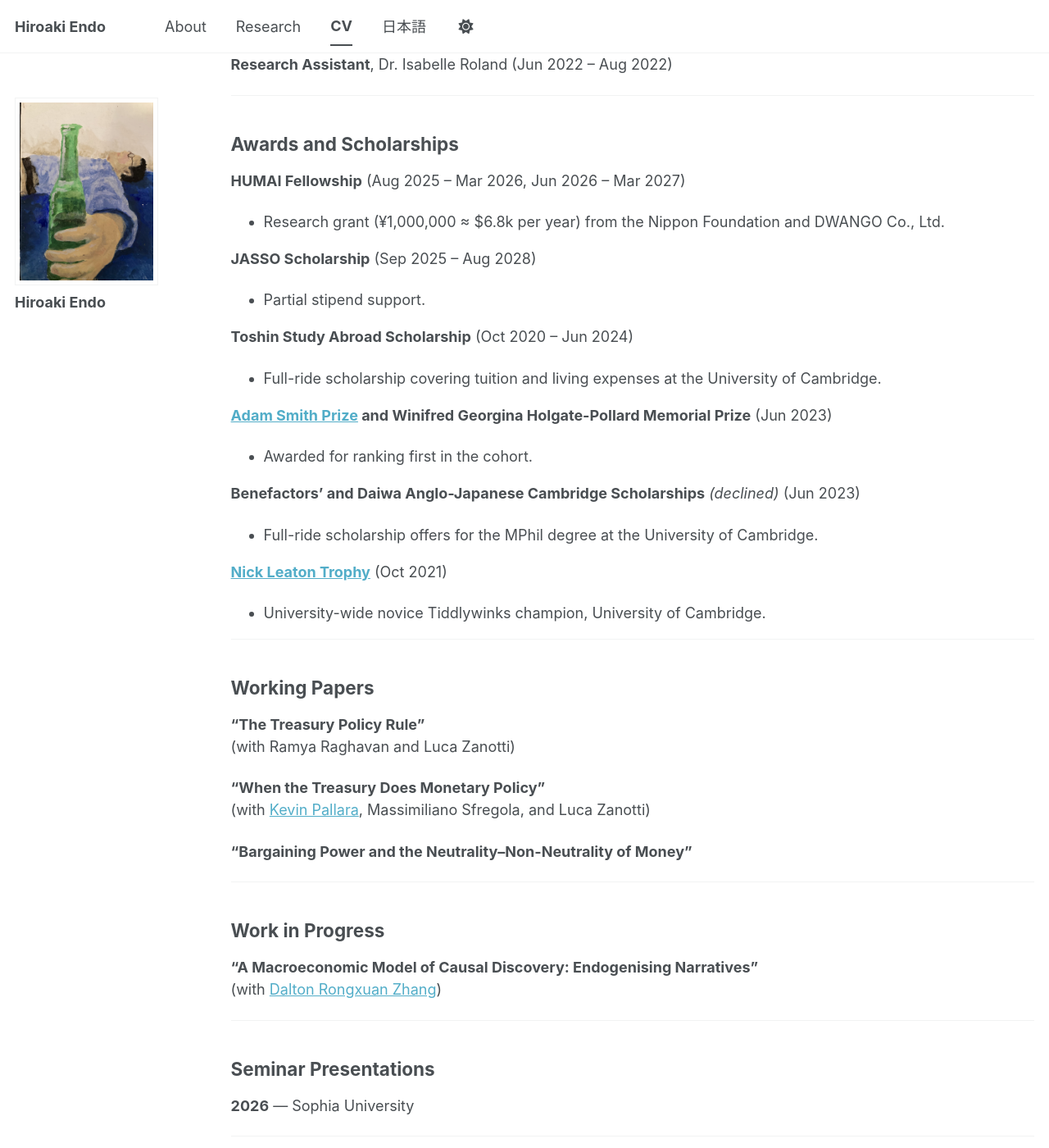
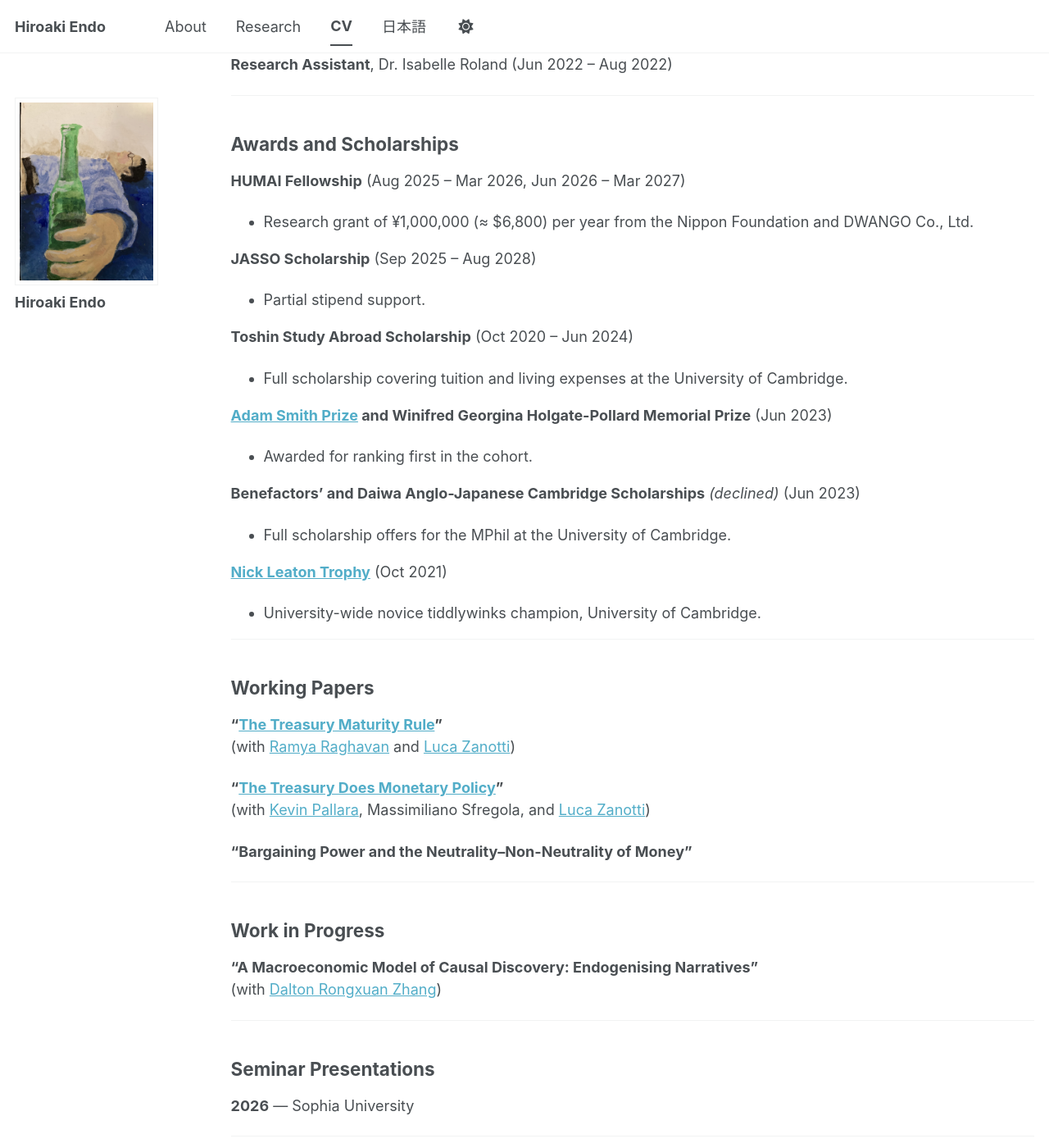
Before and after one commit to hiroendo1014/hiroendo1014.github.io, a Jekyll site: the page built from _pages/cv.md, in a window 1280 px wide and 1400 px high, scrolled down 928 px. Shown: the whole window at 82% size. Built offline with Jekyll 4.4.1, drawn with Linux system fonts in a browser that asks for light colours; a script bundle is joined from its source files by our own code; library files that are not in the unit come from our copies; some of the changed text lies outside the part shown.

Commit message:
Polish English and formatting on About, Research, CV, and Japanese pages
- Fix "Casual Discovery" typo (now "Causal Discovery")
- Sync CV paper titles and links with the Research page
- Consistent curly quotes, en dashes, title-case headings, and line breaks
- Tighten About page wording; use "St John's" (Cambridge style)
- Update Japanese page to third-year PhD

Co-Authored-By: Claude Opus 5.5 <noreply@anthropic.com>

```diff
--- a/_pages/cv.md
+++ b/_pages/cv.md
@@ -50,13 +50,13 @@ redirect_from:
 ## Awards and Scholarships
 
 **HUMAI Fellowship** (Aug 2025 – Mar 2026, Jun 2026 – Mar 2027)
-- Research grant (¥1,000,000 ≈ \$6.8k per year) from the Nippon Foundation and DWANGO Co., Ltd.
+- Research grant of ¥1,000,000 (≈ \$6,800) per year from the Nippon Foundation and DWANGO Co., Ltd.
 
 **JASSO Scholarship** (Sep 2025 – Aug 2028)
 - Partial stipend support.
 
 **Toshin Study Abroad Scholarship** (Oct 2020 – Jun 2024)
-- Full-ride scholarship covering tuition and living expenses at the University of Cambridge.
+- Full scholarship covering tuition and living expenses at the University of Cambridge.
 
 <!--
 **Davidson Scholarship and Wright Prize** (Jul 2021 – Jun 2024)
@@ -67,10 +67,10 @@ redirect_from:
 - Awarded for ranking first in the cohort.
 
 **Benefactors’ and Daiwa Anglo-Japanese Cambridge Scholarships** *(declined)* (Jun 2023)
-- Full-ride scholarship offers for the MPhil degree at the University of Cambridge.
+- Full scholarship offers for the MPhil at the University of Cambridge.
 
 **[Nick Leaton Trophy](https://cutwc.org/TheClub/Tournaments/)** (Oct 2021)
-- University-wide novice Tiddlywinks champion, University of Cambridge.
+- University-wide novice tiddlywinks champion, University of Cambridge.
 
 <!--
 **Winner**, PG Battle (National Competitive Programming Contest for High Schoolers) (Sep 2019)
@@ -85,11 +85,11 @@ redirect_from:
 ---
 ## Working Papers
 
-**“The Treasury Policy Rule”**
-(with Ramya Raghavan and Luca Zanotti)
+**“[The Treasury Maturity Rule](../../files/research/erz/erz.pdf)”**
+(with [Ramya Raghavan](https://ramyaraghavan.com/) and [Luca Zanotti](https://lzanotti1999.github.io/))
 
-**“When the Treasury Does Monetary Policy”**
-(with [Kevin Pallara](https://sites.google.com/view/kpallara/), Massimiliano Sfregola, and Luca Zanotti)
+**“[The Treasury Does Monetary Policy](../../files/research/tps/EPSZ.pdf)”**
+(with [Kevin Pallara](https://sites.google.com/view/kpallara/), Massimiliano Sfregola, and [Luca Zanotti](https://lzanotti1999.github.io/))
 
 **“Bargaining Power and the Neutrality–Non-Neutrality of Money”**
 
```
Also changed, not shown: other parts of _pages/cv.md (+5 -6 lines), _pages/about.md (+4 -5 lines), _pages/japanese.md (+2 -3 lines), _pages/research.md (+11 -12 lines).
